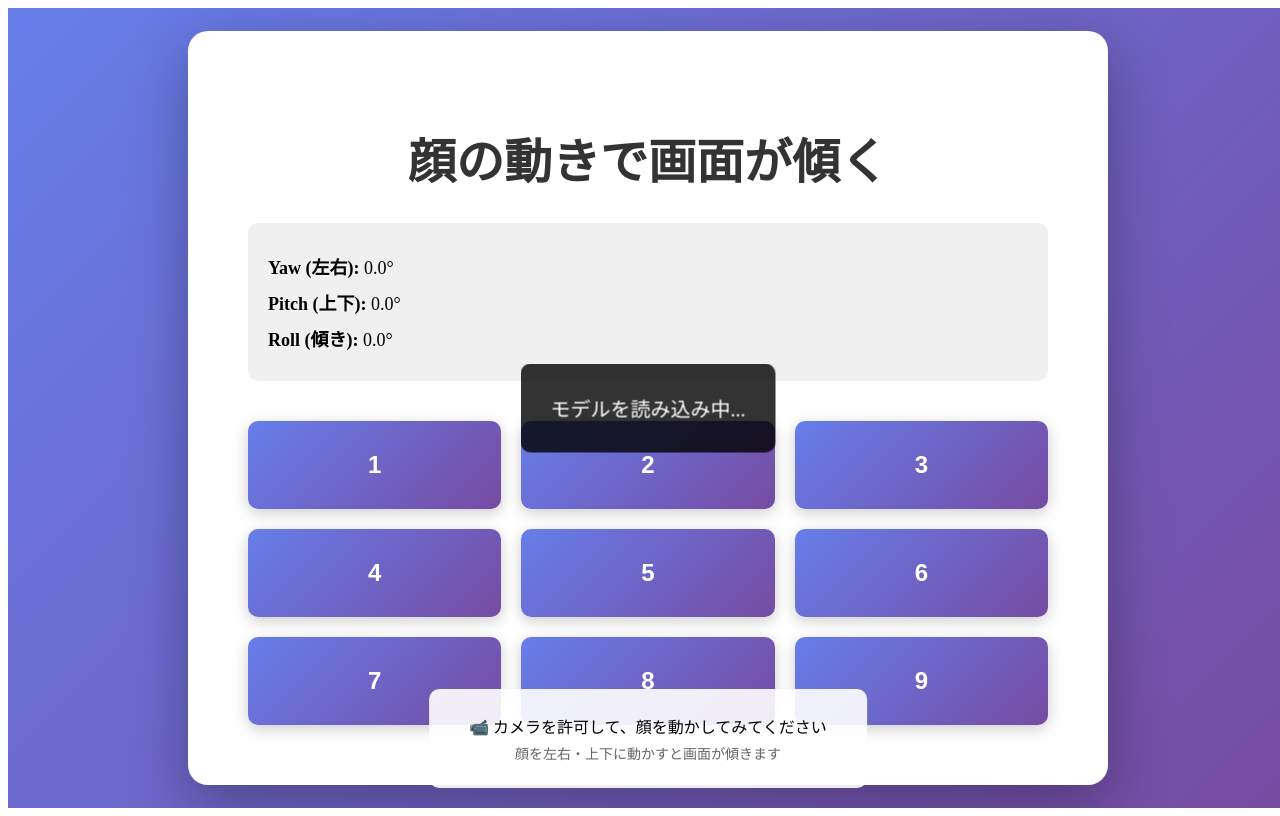
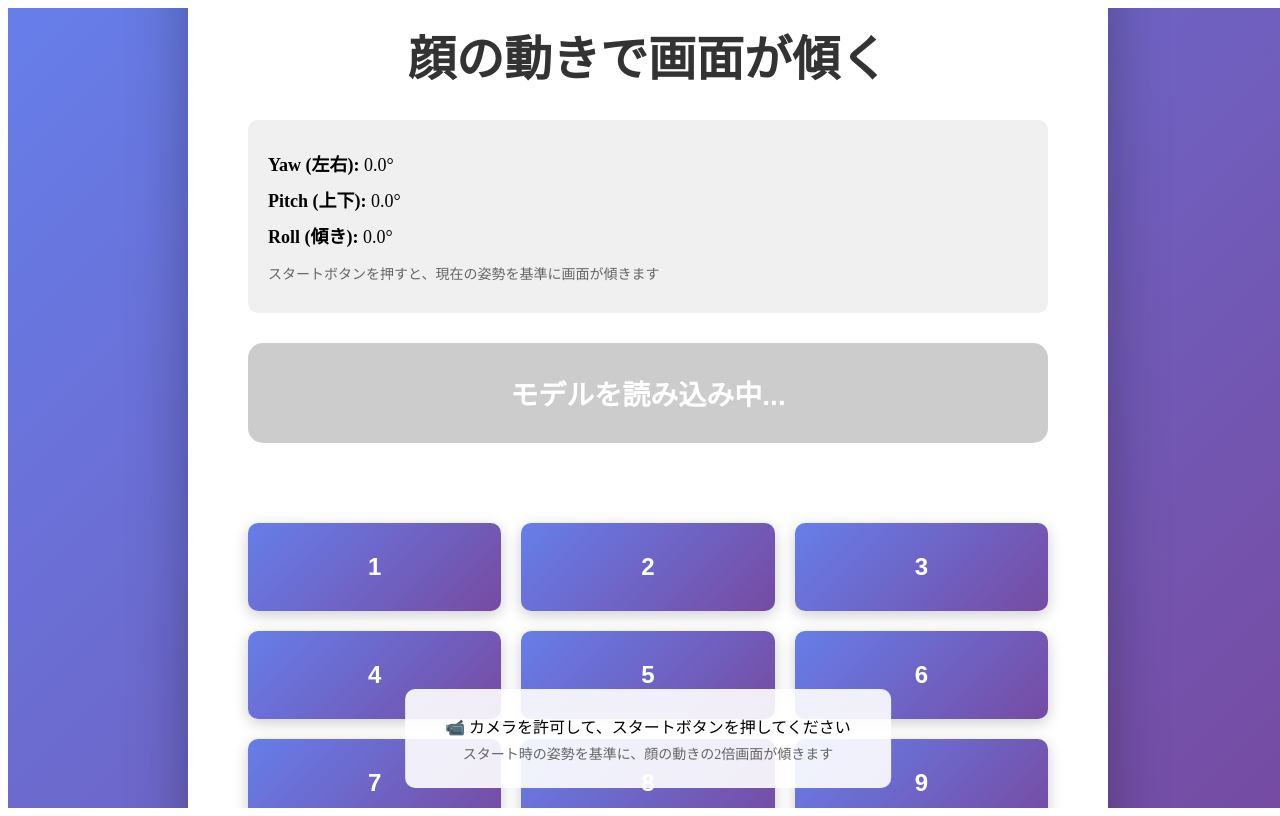
Before and after one commit to ise-bachelor/face-tilt-app, a Next.js app: page / in a window 1280 px wide. Built offline with nearby package versions, Linux system fonts and the light colour scheme; no server answers.

Commit message:
スタートストップを追加、タイムラグの計測

```diff
--- a/pages/index.tsx
+++ b/pages/index.tsx
@@ -12,6 +12,11 @@ export default function Home() {
   const [rotation, setRotation] = useState({ rotateX: 0, rotateY: 0, rotateZ: 0 });
   const animationFrameRef = useRef<number>();
   const [isBrowser, setIsBrowser] = useState(false);
+  const [isStarted, setIsStarted] = useState(false);
+  const [baseRotation, setBaseRotation] = useState({ rotateX: 0, rotateY: 0, rotateZ: 0 });
+  const currentRotationRef = useRef({ rotateX: 0, rotateY: 0, rotateZ: 0 });
+  const detectionStartTimeRef = useRef<number>(0);
+  const renderTimeRef = useRef<number>(0);
 
   // ブラウザ環境かどうかを確認
   useEffect(() => {
@@ -118,6 +123,9 @@ export default function Home() {
     const detectFace = async () => {
       if (videoRef.current && videoRef.current.readyState === 4) {
         try {
+          // 特徴点取得の直前の時間を記録
+          detectionStartTimeRef.current = performance.now();
+
           const faces = await detector.estimateFaces(videoRef.current, {
             flipHorizontal: false
           });
@@ -125,7 +133,23 @@ export default function Home() {
           if (faces.length > 0) {
             const face = faces[0];
             const angles = calculateFaceAngles(face.keypoints);
-            setRotation(angles);
+            currentRotationRef.current = angles;
+
+            // スタート後のみ画面を傾ける（基準からの差分の2倍）
+            if (isStarted) {
+              setRotation({
+                rotateX: (angles.rotateX - baseRotation.rotateX) * 2,
+                rotateY: (angles.rotateY - baseRotation.rotateY) * 2,
+                rotateZ: (angles.rotateZ - baseRotation.rotateZ) * 2,
+              });
+
+              // レンダリング完了時刻を記録（次のフレームで）
+              requestAnimationFrame(() => {
+                renderTimeRef.current = performance.now();
+                const totalTime = renderTimeRef.current - detectionStartTimeRef.current;
+                console.log(`特徴点取得〜画面反映: ${totalTime.toFixed(2)}ms`);
+              });
+            }
           }
         } catch (error) {
           console.error('顔検出エラー:', error);
@@ -142,7 +166,19 @@ export default function Home() {
         cancelAnimationFrame(animationFrameRef.current);
       }
     };
-  }, [detector, isModelLoaded]);
+  }, [detector, isModelLoaded, isStarted, baseRotation]);
+
+  // スタートボタンのハンドラー
+  const handleStart = () => {
+    setBaseRotation(currentRotationRef.current);
+    setIsStarted(true);
+  };
+
+  // ストップボタンのハンドラー
+  const handleStop = () => {
+    setIsStarted(false);
+    setRotation({ rotateX: 0, rotateY: 0, rotateZ: 0 });
+  };
 
   // 3D変換を適用したコンテナのスタイル
   const containerStyle = {
@@ -225,7 +261,71 @@ export default function Home() {
           <p style={{ margin: '10px 0', fontSize: '18px' }}>
             <strong>Roll (傾き):</strong> {rotation.rotateZ.toFixed(1)}°
           </p>
+          {!isStarted && (
+            <p style={{ margin: '10px 0', fontSize: '14px', color: '#666', marginTop: '15px' }}>
+              スタートボタンを押すと、現在の姿勢を基準に画面が傾きます
+            </p>
+          )}
         </div>
+
+        {!isStarted ? (
+          <button
+            onClick={handleStart}
+            disabled={!isModelLoaded}
+            style={{
+              width: '100%',
+              padding: '30px',
+              fontSize: '28px',
+              fontWeight: 'bold',
+              border: 'none',
+              borderRadius: '15px',
+              background: isModelLoaded
+                ? 'linear-gradient(135deg, #11998e 0%, #38ef7d 100%)'
+                : '#ccc',
+              color: 'white',
+              cursor: isModelLoaded ? 'pointer' : 'not-allowed',
+              transition: 'transform 0.2s, opacity 0.2s',
+              boxShadow: isModelLoaded ? '0 8px 25px rgba(17, 153, 142, 0.4)' : 'none',
+              marginBottom: '40px',
+            }}
+            onMouseEnter={(e) => {
+              if (isModelLoaded) {
+                e.currentTarget.style.transform = 'scale(1.02)';
+              }
+            }}
+            onMouseLeave={(e) => {
+              e.currentTarget.style.transform = 'scale(1)';
+            }}
+          >
+            {isModelLoaded ? 'スタート 🚀' : 'モデルを読み込み中...'}
+          </button>
+        ) : (
+          <button
+            onClick={handleStop}
+            style={{
+              width: '100%',
+              padding: '30px',
+              fontSize: '28px',
+              fontWeight: 'bold',
+              border: 'none',
+              borderRadius: '15px',
+              background: 'linear-gradient(135deg, #fc4a1a 0%, #f7b733 100%)',
+              color: 'white',
+              cursor: 'pointer',
+              transition: 'transform 0.2s, opacity 0.2s',
+              boxShadow: '0 8px 25px rgba(252, 74, 26, 0.4)',
+              marginBottom: '40px',
+            }}
+            onMouseEnter={(e) => {
+              e.currentTarget.style.transform = 'scale(1.02)';
+            }}
+            onMouseLeave={(e) => {
+              e.currentTarget.style.transform = 'scale(1)';
+            }}
+          >
+            ストップ ⏸️
+          </button>
+        )}
 
         <div style={{
           display: 'grid',
@@ -260,22 +360,6 @@ export default function Home() {
             </button>
           ))}
         </div>
-
-        {!isModelLoaded && (
-          <div style={{
-            position: 'absolute',
-            top: '50%',
-            left: '50%',
-            transform: 'translate(-50%, -50%)',
-            background: 'rgba(0,0,0,0.8)',
-            color: 'white',
-            padding: '30px',
-            borderRadius: '10px',
-            fontSize: '20px'
-          }}>
-            モデルを読み込み中...
-          </div>
-        )}
       </div>
 
       {/* 使い方の説明 */}
@@ -291,10 +375,10 @@ export default function Home() {
         maxWidth: '600px'
       }}>
         <p style={{ margin: '5px 0', fontSize: '16px' }}>
-          📹 カメラを許可して、顔を動かしてみてください
+          📹 カメラを許可して、スタートボタンを押してください
         </p>
         <p style={{ margin: '5px 0', fontSize: '14px', color: '#666' }}>
-          顔を左右・上下に動かすと画面が傾きます
+          スタート時の姿勢を基準に、顔の動きの2倍画面が傾きます
         </p>
       </div>
       </>
```
Also changed, not shown: 1 other file (tests, documents, lock files or other folders).
